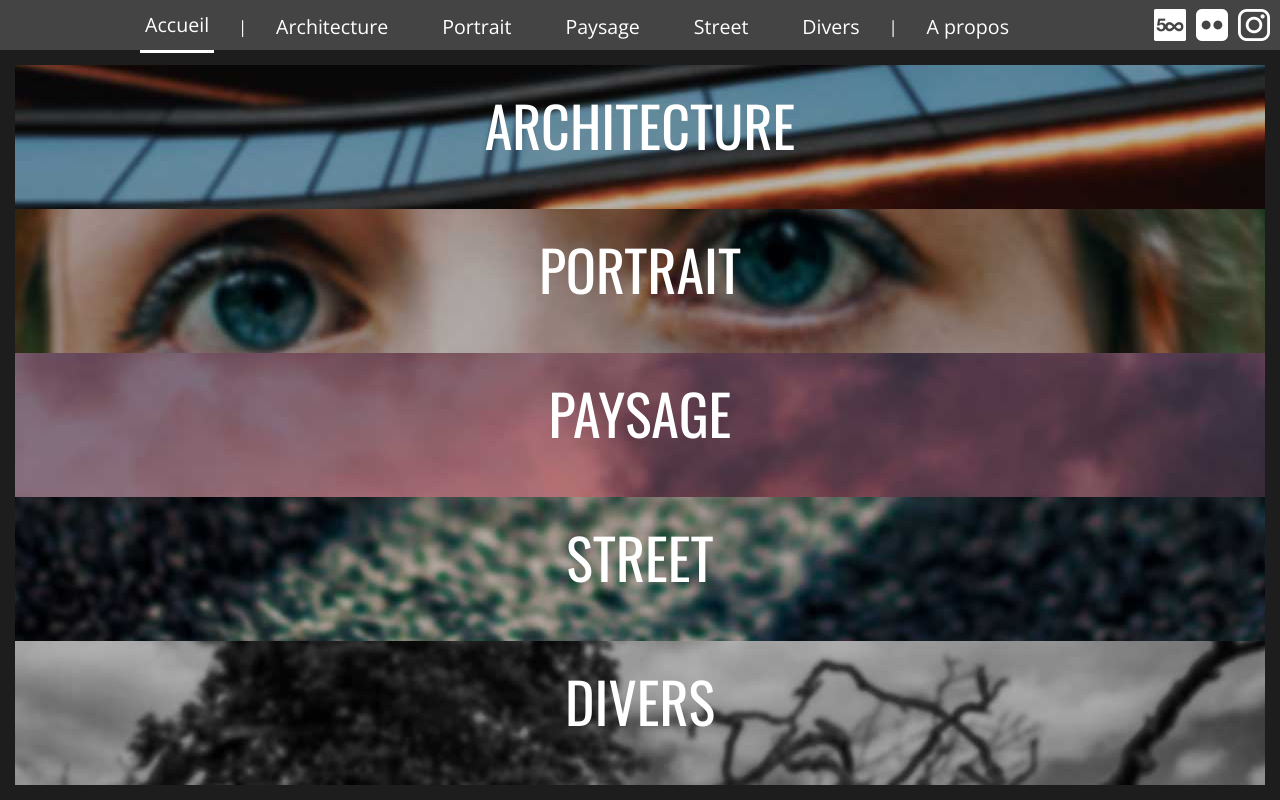
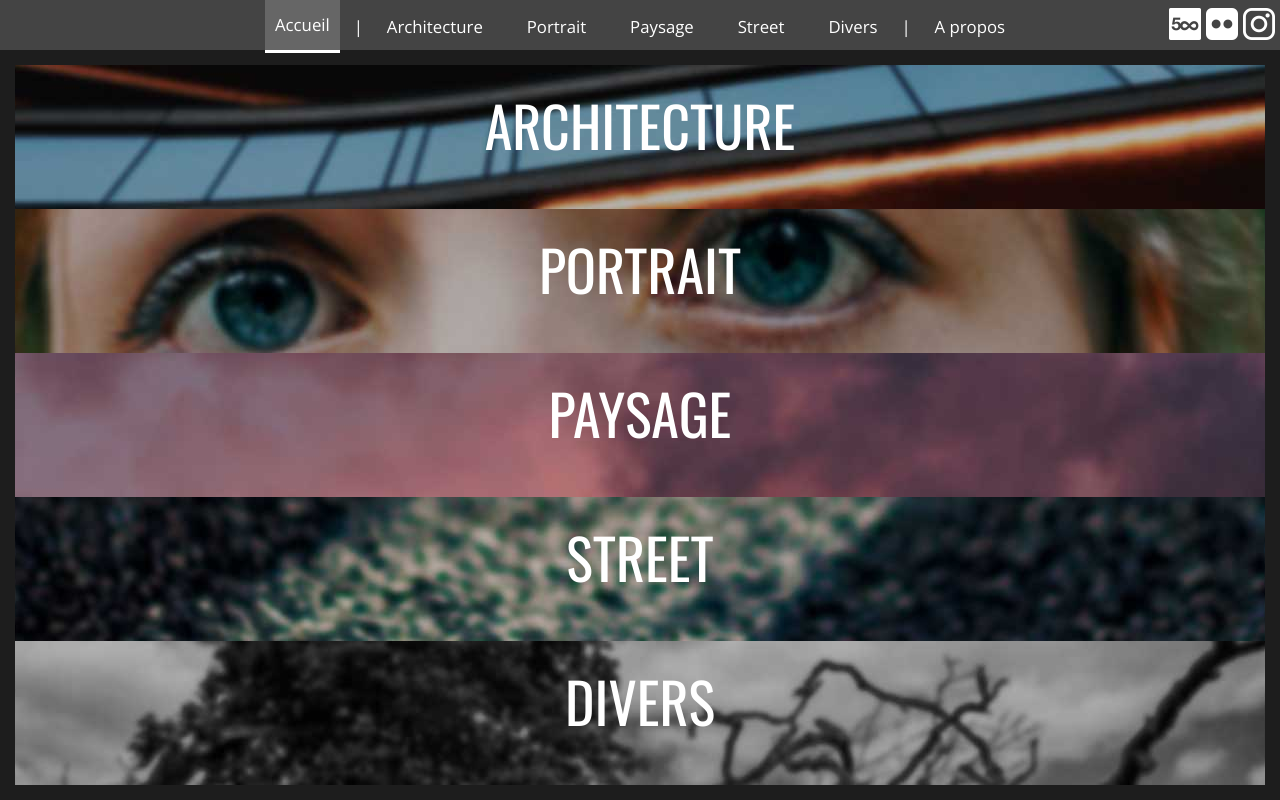
Before and after one commit to StaubOliver/Portfolio, a plain HTML site: page index.html in a window 1280 px wide. Drawn offline with nearby package versions, Linux system fonts and the light colour scheme.

Commit message:
modify header

```diff
--- a/assets/css/main.css
+++ b/assets/css/main.css
@@ -20,6 +20,7 @@ a, a:hover, a:visited, a:active, a:link{
 
 .navlink_active {
 	color: white !important;
+	background-color: #666;
 }
 
 
@@ -32,8 +33,8 @@ a, a:hover, a:visited, a:active, a:link{
 		margin-left: 5px;
 		margin-right: 5px;
 		display: inline-block;
-		padding-left: 5px;
-		padding-right: 5px;
+		padding-left: 10px;
+		padding-right: 10px;
 		border-bottom-width: 0px;
 		transition: 0.1s;
 	}
@@ -80,7 +81,7 @@ a, a:hover, a:visited, a:active, a:link{
 		vertical-align: middle;
 		font-family: 'Oswald', sans-serif;
 	    font-size: 2em;
-	    text-align: center;
+	    text-align: center;f
 	    color: white;
 	}
 
@@ -138,11 +139,11 @@ a, a:hover, a:visited, a:active, a:link{
 		font-family: 'Open Sans', sans-serif;
 		vertical-align: middle;
 		font-size: 1.2em;
-		margin-left: 15px;
-		margin-right: 15px;
+		margin-left: 10px;
+		margin-right: 10px;
 		display: inline-block;
-		padding-left: 5px;
-		padding-right: 5px;
+		padding-left: 10px;
+		padding-right: 10px;
 		border-bottom-width: 0px;
 		transition: 0.1s;
 	}
@@ -157,12 +158,9 @@ a, a:hover, a:visited, a:active, a:link{
 
 	.nav_icon{
 		display: inline-block;
-		text-align: right;
 		float:right;
 		height:32px;
 		width:32px;
-		margin-right: 10px;
-		margin-top: 9px;
 	}
 
 	.link_navbar{
@@ -252,11 +250,11 @@ a, a:hover, a:visited, a:active, a:link{
 		font-family: 'Open Sans', sans-serif;
 		vertical-align: middle;
 		font-size: 1.2em;
-		margin-left: 20px;
-		margin-right: 20px;
+		margin-left: 10px;
+		margin-right: 10px;
 		display: inline-block;
-		padding-left: 5px;
-		padding-right: 5px;
+		padding-left: 10px;
+		padding-right: 10px;
 		border-bottom-width: 0px;
 		transition: 0.1s;
 	}
@@ -279,12 +277,9 @@ a, a:hover, a:visited, a:active, a:link{
 
 	.nav_icon{
 		display: inline-block;
-		text-align: right;
 		float:right;
 		height:32px;
 		width:32px;
-		margin-right: 10px;
-		margin-top: 9px;
 	}
 
 	.home_link{
@@ -345,12 +340,12 @@ a, a:hover, a:visited, a:active, a:link{
 	.navlink{
 		font-family: 'Open Sans', sans-serif;
 		vertical-align: middle;
-		font-size: 1.4em;
-		margin-left: 20px;
-		margin-right: 20px;
+		font-size: 1.2em;
+		margin-left: 10px;
+		margin-right: 10px;
+		padding-left: 10px;
+		padding-right: 10px;
 		display: inline-block;
-		padding-left: 5px;
-		padding-right: 5px;
 		border-bottom-width: 0px;
 		transition: 0.1s;
 	}
@@ -373,12 +368,8 @@ a, a:hover, a:visited, a:active, a:link{
 
 	.nav_icon{
 		display: inline-block;
-		text-align: right;
-		float:right;
 		height:32px;
 		width:32px;
-		margin-right: 10px;
-		margin-top: 9px;
 	}
 
 	.home_link{
@@ -533,6 +524,17 @@ a, a:hover, a:visited, a:active, a:link{
 
 }
 
+.social_header_link{
+	z-index: 10;
+	position: absolute;
+	width: 32px;
+	height: 32px;
+	text-align: center;
+	display: inline-block;
+	right:0px;
+	top:8px;
+}
+
 .footer_icon{
 	width: 32px;
 	height: 32px;
@@ -540,8 +542,27 @@ a, a:hover, a:visited, a:active, a:link{
 	display: inline-block;
 	margin-left: 8px;
 	margin-right: 8px;
+}
 
+#header_icon_500px{
+	background-image: url('500px.png');
+	background-size: 32px 32px;
+	margin-right:79px;
 }
+
+#header_icon_flickr{
+	background-image: url('flickr.png');
+	background-size: 32px 32px;
+	margin-right:42px;
+}
+
+#header_icon_instagram{
+	background-image: url('instagram.png');
+	background-size: 32px 32px;
+	margin-right:5px;
+}
+
+
 
 #icon_500px{
 	background-image: url('500px.png');
--- a/index.html
+++ b/index.html
@@ -107,19 +107,22 @@
                 </a>
             </div>
 
-            <a class="footer_link" href="https://www.instagram.com/staub.olivier/" target="#">
-                <div class="nav_icon" id="icon_instagram" alt="Instagram"></div>
+
+
+        </div>
+
+
+            <a class="social_header_link" href="https://www.instagram.com/staub.olivier/" target="#">
+                <div class="nav_icon" id="header_icon_instagram" alt="Instagram"></div>
             </a>
 
-            <a class="footer_link" href="https://www.flickr.com/photos/parallel_fiber/" target="#">
-                <div class="nav_icon" id="icon_flickr" alt="Instagram"></div>
+            <a class="social_header_link" href="https://www.flickr.com/photos/parallel_fiber/" target="#">
+                <div class="nav_icon" id="header_icon_flickr" alt="Instagram"></div>
             </a>
 
-            <a class="footer_link" href="https://500px.com/parallel_fiber" target="#">
-                <div class="nav_icon" id="icon_500px" alt="Instagram"></div>
+            <a class="social_header_link" href="https://500px.com/parallel_fiber" target="#">
+                <div class="nav_icon" id="header_icon_500px" alt="Instagram"></div>
             </a>
-
-        </div>
 
         <div class="fullpage-wrapper" id="fullpage-wrapper">
 
```
